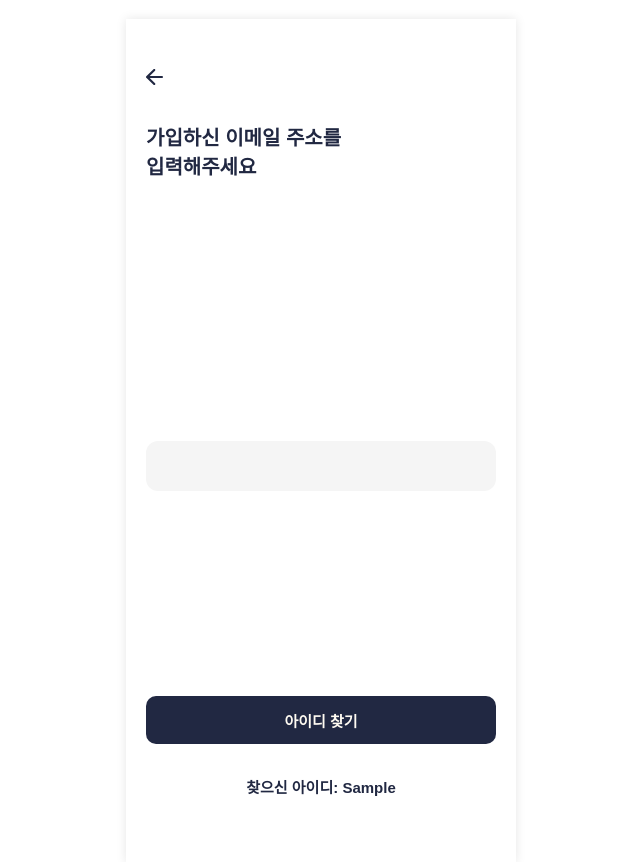
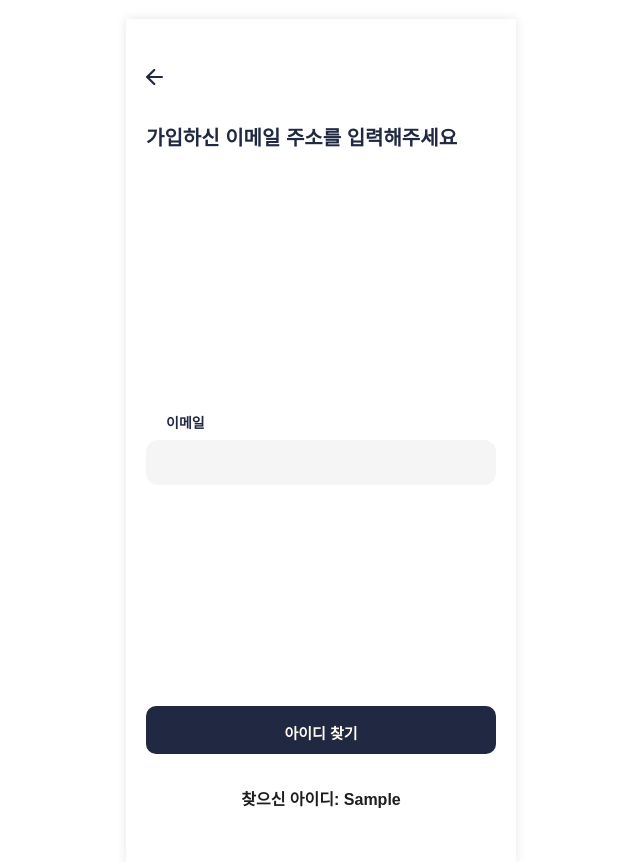
Before and after one commit to 2025-HERETHON/2025-herethon-7, a Django app: template accounts/templates/accounts/find_id.html in a window 1280 px wide. Shown: the top 862 px of the page, without its empty margins (319-959 px from the left). Run offline with Django 5.2, Linux system fonts and the light colour scheme; tables that the repository leaves empty hold one stand-in row (values such as "Sample post"); the template is opened without the code that fills it: values that come from a table or form of the project are taken from there, most other values are stand-ins (such as "Sample title", 1, 10 or a date in 2020); some web fonts are replaced.

Commit message:
아이디찾기css수정

```diff
--- a/accounts/templates/accounts/find_id.html
+++ b/accounts/templates/accounts/find_id.html
@@ -14,9 +14,10 @@
   </a>
 
   <p class="description">
-    가입하신 이메일 주소를<br />
-    입력해주세요
+    가입하신 이메일 주소를 입력해주세요
   </p>
+
+  <h4 class="email">이메일</h4>
 
   <form method="post">
     {% csrf_token %}
--- a/accounts/templates/accounts/signup.html
+++ b/accounts/templates/accounts/signup.html
@@ -7,7 +7,6 @@
 {% endblock %}
 
 {% block content %}
-
 <div class="back-header">
   <a href="{% url 'mypage' %}" class="back-arrow">
       <svg xmlns="http://www.w3.org/2000/svg" width="17" height="16" viewBox="0 0 17 16" fill="none">
@@ -18,6 +17,7 @@
 </div>
 
 <div class="signup-container">
+  <h2>기본 정보를 입력해주세요</h2>
   <form method="POST">
     {% csrf_token %}
 
--- a/static/css/find_id.css
+++ b/static/css/find_id.css
@@ -12,6 +12,8 @@ body {
     padding: 1.25rem;
     padding-top: 3rem;
 }
+
+
 
 .find-btn {
   margin-top: 11.81rem;
@@ -43,6 +45,13 @@ body {
     margin-bottom: 16.31rem;
   }
 
+  .email {
+    font-size: 0.875rem;
+    font-weight: 600;
+    margin-left: 1.25rem;
+    margin-bottom: 0.5rem;
+  }
+
   /* 제목 */
   h2 {
     font-size: 20px;
@@ -69,15 +78,25 @@ body {
     font-size: 14px;
   }
 
+  .input-container input {
+    width: 100%;
+    padding: 0.9rem;
+    font-size: 0.93rem;
+    background-color: #f5f5f5;
+    border: none;
+    border-radius: 12px;
+    margin-bottom: 2rem;
+  }
+
   /* 버튼 */
   button {
     width: 100%;
-    padding: 14px;
+    padding: 1rem;
     background-color: #1e254e;
     color: white;
     border: none;
     border-radius: 12px;
-    font-size: 15px;
+    font-size: 1rem;
     font-weight: bold;
     margin-top: 10px;
     cursor: pointer;
@@ -88,3 +107,14 @@ body {
     font-size: 15px;
     margin-top: 20px;
   }
+  .found-id {
+    margin-top: 2rem;
+    text-align: center;
+    font-size: 1rem;
+    font-weight: 600;
+    color: #1e1e1e;
+  }
+  .found-id strong {
+    color: #1e1e1e;
+    font-weight: 700;
+  }
```
Lines whose indentation alone changed are shown as unchanged.
